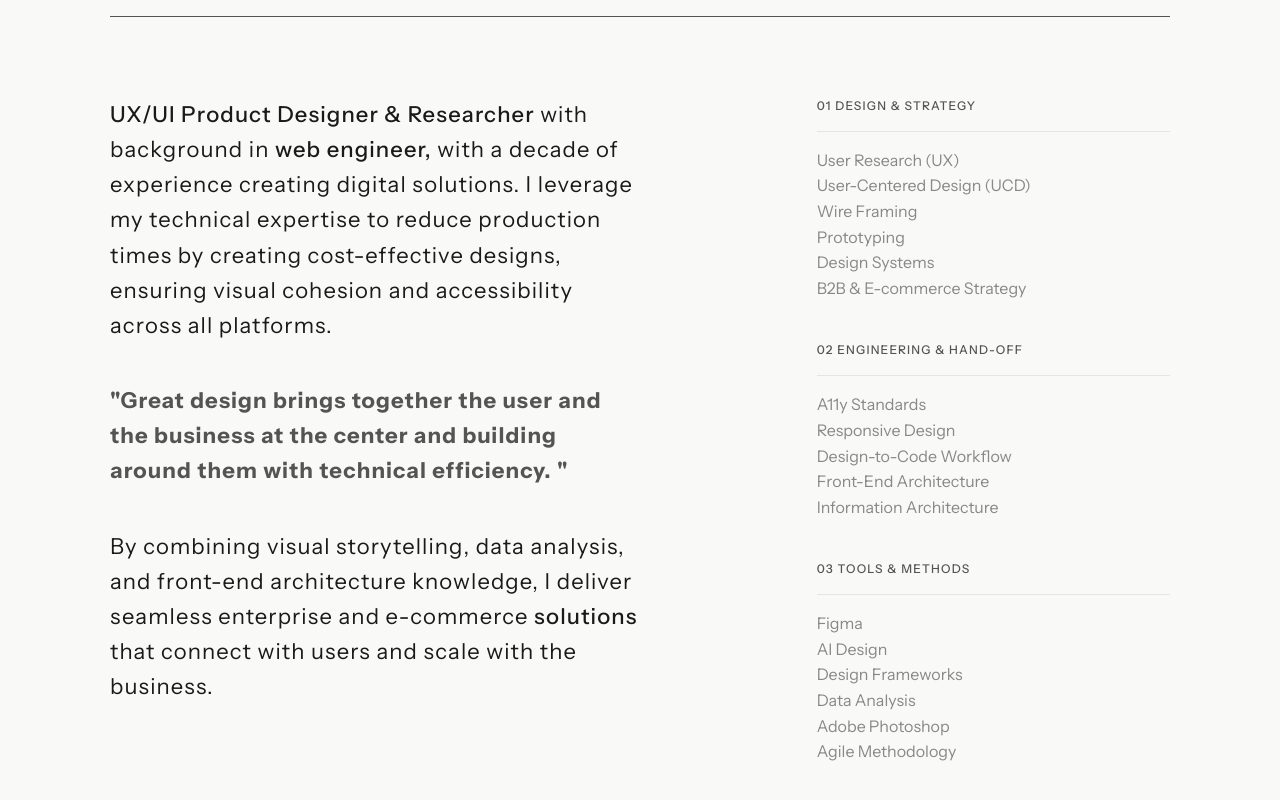
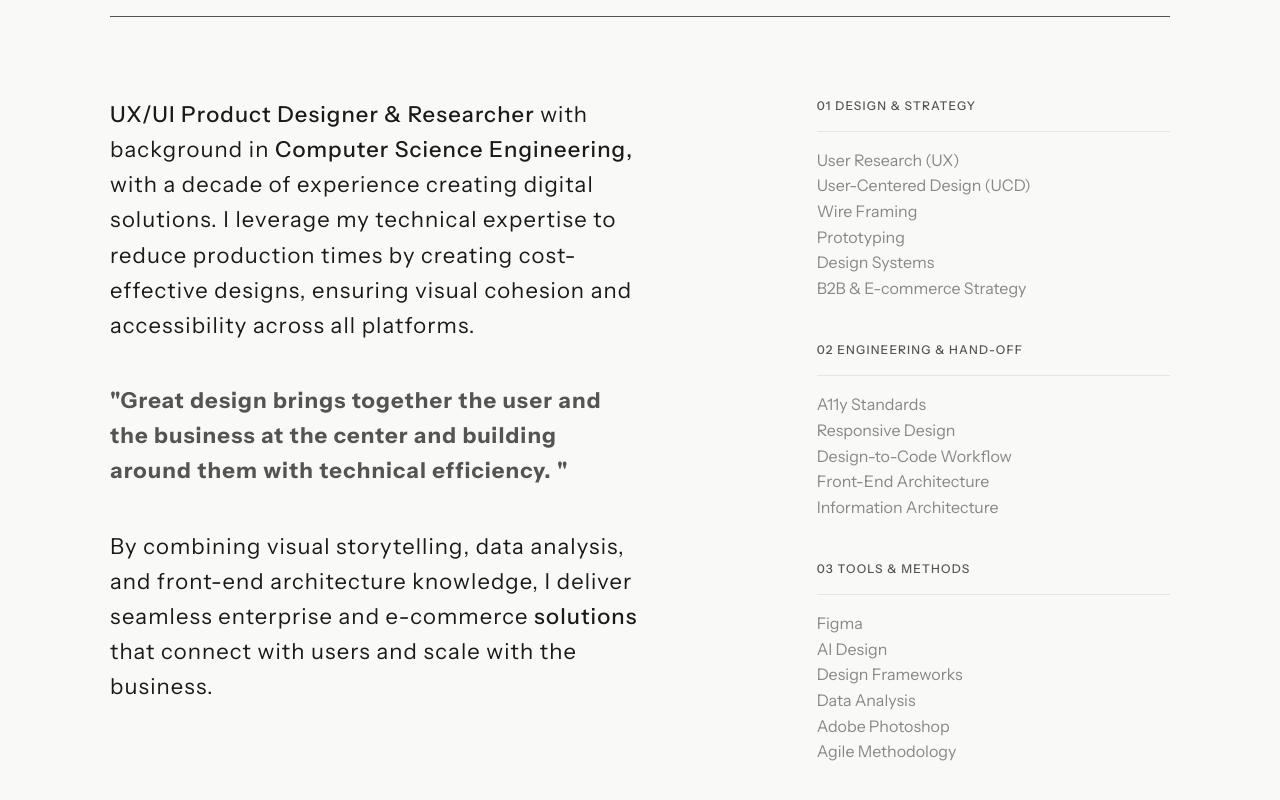
Before and after one commit to dizsel74/am-portfolio-2026, a React (Vite) app: page / in a window 1280 px wide. Shown: the part 3727-4527 px from the top of the page. Built offline with nearby package versions, Linux system fonts and the light colour scheme.

Commit message:
copy mod

```diff
--- a/src/App.jsx
+++ b/src/App.jsx
@@ -236,7 +236,7 @@ function App() {
 
                       {/* Párrafo 1 */}
                       <p className="text-[clamp(18px,1.8vw,22px)] leading-[1.6] font-normal tracking-[0.05em] ">
-                        <span className="font-medium">UX/UI Product Designer & Researcher</span> with background in <span className="font-medium">web engineer,</span> with a decade of experience creating digital solutions. I leverage my technical expertise to reduce production times by creating cost-effective designs{/*  } for global brands*/}, ensuring visual cohesion and accessibility across all platforms.
+                        <span className="font-medium">UX/UI Product Designer & Researcher</span> with background in <span className="font-medium">Computer Science Engineering,</span> with a decade of experience creating digital solutions. I leverage my technical expertise to reduce production times by creating cost-effective designs{/*  } for global brands*/}, ensuring visual cohesion and accessibility across all platforms.
                       </p>
 
                       {/* Párrafo 2 */}
```
